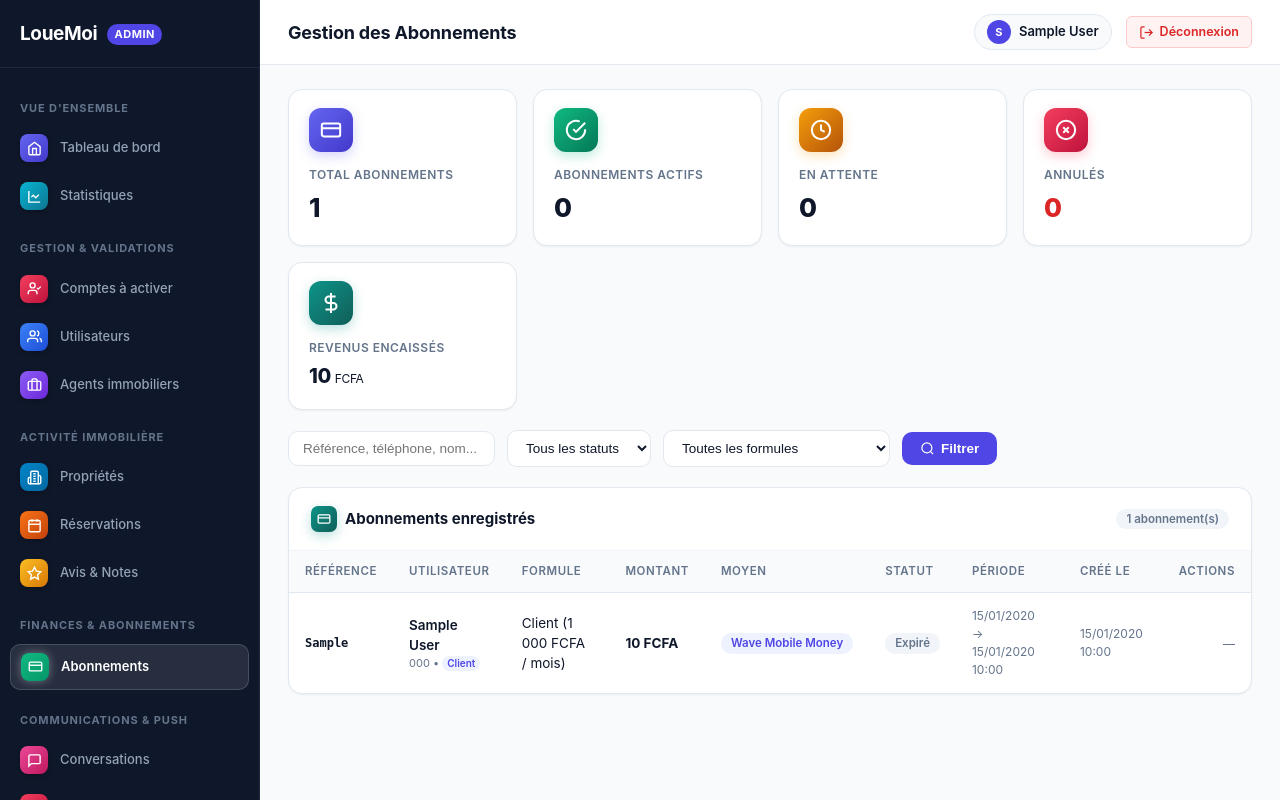
After one commit to Mike2025-ui/LoueMoi, a Django app: page /dashboard/subscriptions/ in a window 1280 px wide. The commit adds this page. Run offline with Django 5.2, Linux system fonts and the light colour scheme; a user stored in the database is signed in; tables that the repository leaves empty hold one stand-in row (values such as "Sample post").

Commit message:
feat(dashboard): gestion et annulation des abonnements et prise d'effet immediate de la revocation des badges

```diff
--- a/backend/accounts/serializers.py
+++ b/backend/accounts/serializers.py
@@ -49,6 +49,9 @@ class UserSerializer(serializers.ModelSerializer):
         ]
 
     def get_is_verified(self, user):
+        # Décision souveraine de l'administration : si révoqué ou désactivé, le badge est False
+        if not getattr(user, "is_verified", False):
+            return False
         from django.utils import timezone
         now = timezone.now()
         # 1. Tout utilisateur avec un abonnement actif bénéficie du badge certifié
@@ -56,11 +59,10 @@ class UserSerializer(serializers.ModelSerializer):
             return True
         # 2. Badge attribué aux agents ou bailleurs en base ou via leur profil
         if user.role in (User.ROLE_AGENT, User.ROLE_BAILLEUR):
-            if user.is_verified:
-                return True
             profile = getattr(user, "agent_profile", None)
             if profile and profile.is_verified:
                 return True
+            return True
         return False
 
     def update(self, instance, validated_data):
--- a/backend/dashboard/templates/dashboard/agents_list.html
+++ b/backend/dashboard/templates/dashboard/agents_list.html
@@ -89,7 +89,7 @@
             {% endif %}
             <form method="post" action="{% url 'dashboard:toggle_certificate' u.pk %}" style="display:inline">
               {% csrf_token %}
-              <button type="submit" class="btn-action-view" style="padding:3px 7px;font-size:11px;cursor:pointer" title="Basculer la certification">
+              <button type="submit" class="btn-action-view" style="padding:3px 7px;font-size:11px;cursor:pointer" title="Basculer la certification" {% if u.is_verified %}onclick="return confirm('Retirer le badge Certifié de cet agent ? Ses abonnements actifs seront annulés.');"{% endif %}>
                 {% if u.is_verified %}Retirer{% else %}Certifier{% endif %}
               </button>
             </form>
--- a/backend/dashboard/templates/dashboard/base.html
+++ b/backend/dashboard/templates/dashboard/base.html
@@ -73,6 +73,14 @@
             <svg width="15" height="15" viewBox="0 0 24 24" fill="none" stroke="#FFFFFF" stroke-width="2.2"><polygon points="12 2 15.09 8.26 22 9.27 17 14.14 18.18 21.02 12 17.77 5.82 21.02 7 14.14 2 9.27 8.91 8.26 12 2"/></svg>
           </span>
           <span>Avis & Notes</span>
+        </a>
+
+        <div class="sidebar-heading">Finances & Abonnements</div>
+        <a href="{% url 'dashboard:subscriptions_list' %}" class="{% if active == 'subscriptions' %}active{% endif %}">
+          <span class="nav-icon grad-emerald" style="background: linear-gradient(135deg, #10B981, #059669);">
+            <svg width="15" height="15" viewBox="0 0 24 24" fill="none" stroke="#FFFFFF" stroke-width="2.2"><rect width="20" height="14" x="2" y="5" rx="2"/><line x1="2" x2="22" y1="10" y2="10"/></svg>
+          </span>
+          <span>Abonnements</span>
         </a>
 
         <div class="sidebar-heading">Communications & Push</div>
--- /dev/null
+++ b/backend/dashboard/templates/dashboard/subscriptions_list.html
@@ -0,0 +1,160 @@
+{% extends "dashboard/base.html" %}
+{% block title %}Abonnements · LoueMoi Admin{% endblock %}
+{% block page_title %}Gestion des Abonnements{% endblock %}
+{% block content %}
+
+<div class="stat-grid" style="margin-bottom:20px">
+  <div class="stat-card">
+    <div class="stat-icon grad-indigo">
+      <svg width="22" height="22" viewBox="0 0 24 24" fill="none" stroke="#FFFFFF" stroke-width="2.2"><rect width="20" height="14" x="2" y="5" rx="2"/><line x1="2" x2="22" y1="10" y2="10"/></svg>
+    </div>
+    <div class="stat-label">Total Abonnements</div>
+    <div class="stat-value">{{ stats.total }}</div>
+  </div>
+
+  <div class="stat-card">
+    <div class="stat-icon grad-emerald">
+      <svg width="22" height="22" viewBox="0 0 24 24" fill="none" stroke="#FFFFFF" stroke-width="2.2"><path d="M22 11.08V12a10 10 0 1 1-5.93-9.14"/><polyline points="22 4 12 14.01 9 11.01"/></svg>
+    </div>
+    <div class="stat-label">Abonnements Actifs</div>
+    <div class="stat-value" style="color:var(--emerald)">{{ stats.active }}</div>
+  </div>
+
+  <div class="stat-card">
+    <div class="stat-icon grad-amber">
+      <svg width="22" height="22" viewBox="0 0 24 24" fill="none" stroke="#FFFFFF" stroke-width="2.2"><circle cx="12" cy="12" r="10"/><polyline points="12 6 12 12 16 14"/></svg>
+    </div>
+    <div class="stat-label">En attente</div>
+    <div class="stat-value">{{ stats.pending }}</div>
+  </div>
+
+  <div class="stat-card">
+    <div class="stat-icon grad-rose">
+      <svg width="22" height="22" viewBox="0 0 24 24" fill="none" stroke="#FFFFFF" stroke-width="2.2"><circle cx="12" cy="12" r="10"/><line x1="15" y1="9" x2="9" y2="15"/><line x1="9" y1="9" x2="15" y2="15"/></svg>
+    </div>
+    <div class="stat-label">Annulés</div>
+    <div class="stat-value" style="color:var(--danger)">{{ stats.cancelled }}</div>
+  </div>
+
+  <div class="stat-card">
+    <div class="stat-icon grad-teal">
+      <svg width="22" height="22" viewBox="0 0 24 24" fill="none" stroke="#FFFFFF" stroke-width="2.2"><line x1="12" y1="1" x2="12" y2="23"/><path d="M17 5H9.5a3.5 3.5 0 0 0 0 7h5a3.5 3.5 0 0 1 0 7H6"/></svg>
+    </div>
+    <div class="stat-label">Revenus Encaissés</div>
+    <div class="stat-value" style="font-size:20px">{{ stats.total_revenue }} <span style="font-size:12px;font-weight:normal">FCFA</span></div>
+  </div>
+</div>
+
+<form class="filters" method="get">
+  <input type="text" name="q" placeholder="Référence, téléphone, nom..." value="{{ q }}">
+  <select name="status">
+    <option value="">Tous les statuts</option>
+    <option value="active" {% if status == "active" %}selected{% endif %}>Actif</option>
+    <option value="pending" {% if status == "pending" %}selected{% endif %}>En attente</option>
+    <option value="expired" {% if status == "expired" %}selected{% endif %}>Expiré</option>
+    <option value="cancelled" {% if status == "cancelled" %}selected{% endif %}>Annulé</option>
+  </select>
+  <select name="plan">
+    <option value="">Toutes les formules</option>
+    <option value="client" {% if plan == "client" %}selected{% endif %}>Client (1 000 FCFA)</option>
+    <option value="pro" {% if plan == "pro" %}selected{% endif %}>Bailleur / Agent (3 000 FCFA)</option>
+  </select>
+  <button type="submit">
+    <svg width="15" height="15" viewBox="0 0 24 24" fill="none" stroke="currentColor" stroke-width="2"><circle cx="11" cy="11" r="8"/><line x1="21" y1="21" x2="16.65" y2="16.65"/></svg>
+    Filtrer
+  </button>
+  {% if q or status or plan %}
+    <a href="{% url 'dashboard:subscriptions_list' %}" class="btn-reset" style="padding:9px 14px;border:1px solid var(--border);border-radius:var(--radius-md);color:var(--text-muted);font-size:13.5px;font-weight:500;text-decoration:none">Réinitialiser</a>
+  {% endif %}
+</form>
+
+<div class="card">
+  <div class="card-header">
+    <h2 class="card-title">
+      <span class="section-icon grad-teal">
+        <svg width="14" height="14" viewBox="0 0 24 24" fill="none" stroke="#FFFFFF" stroke-width="2.2"><rect width="20" height="14" x="2" y="5" rx="2"/><line x1="2" x2="22" y1="10" y2="10"/></svg>
+      </span>
+      <span>Abonnements enregistrés</span>
+    </h2>
+    <span class="badge badge-muted">{{ page_obj.paginator.count }} abonnement(s)</span>
+  </div>
+  <div class="table-wrap">
+  <table>
+    <thead><tr>
+      <th>Référence</th>
+      <th>Utilisateur</th>
+      <th>Formule</th>
+      <th>Montant</th>
+      <th>Moyen</th>
+      <th>Statut</th>
+      <th>Période</th>
+      <th>Créé le</th>
+      <th style="text-align:right">Actions</th>
+    </tr></thead>
+    <tbody>
+      {% for s in page_obj %}
+      <tr>
+        <td class="cell-primary" style="font-family:monospace;font-size:12px">{{ s.reference }}</td>
+        <td>
+          <a href="{% url 'dashboard:user_detail' s.user.pk %}" style="text-decoration:none;font-weight:600;color:var(--text-primary)">
+            {{ s.user.first_name }} {{ s.user.last_name }}
+          </a>
+          <div style="font-size:11px;color:var(--text-muted)">{{ s.user.phone }} &bull; <span class="badge badge-primary" style="font-size:10px;padding:1px 5px">{{ s.user.get_role_display }}</span></div>
+        </td>
+        <td>{{ s.get_plan_display }}</td>
+        <td style="font-weight:700">{{ s.amount }} FCFA</td>
+        <td><span class="badge badge-primary">{{ s.get_payment_method_display }}</span></td>
+        <td>
+          {% if s.status == 'active' %}
+            {% if s.is_currently_active %}
+              <span class="badge badge-success"><span class="badge-dot"></span>Actif</span>
+            {% else %}
+              <span class="badge badge-muted">Expiré</span>
+            {% endif %}
+          {% elif s.status == 'cancelled' %}
+            <span class="badge badge-danger"><span class="badge-dot"></span>Annulé</span>
+          {% elif s.status == 'expired' %}
+            <span class="badge badge-muted">Expiré</span>
+          {% else %}
+            <span class="badge badge-warning"><span class="badge-dot"></span>En attente</span>
+          {% endif %}
+        </td>
+        <td class="cell-subtext">
+          {% if s.started_at and s.expires_at %}
+            {{ s.started_at|date:"d/m/Y" }} &rarr; {{ s.expires_at|date:"d/m/Y H:i" }}
+          {% else %}
+            &mdash;
+          {% endif %}
+        </td>
+        <td class="cell-subtext">{{ s.created_at|date:"d/m/Y H:i" }}</td>
+        <td style="text-align:right">
+          {% if s.status == 'active' and s.is_currently_active %}
+            <form method="post" action="{% url 'dashboard:cancel_subscription' s.pk %}" style="display:inline">
+              {% csrf_token %}
+              <button type="submit" class="btn-action-reject" style="padding:4px 10px;font-size:11.5px;cursor:pointer" onclick="return confirm('Confirmez-vous l\'annulation immédiate de cet abonnement ? Les accès et badges associés seront révoqués.');">
+                Annuler
+              </button>
+            </form>
+          {% elif s.status == 'pending' %}
+            <form method="post" action="{% url 'dashboard:cancel_subscription' s.pk %}" style="display:inline">
+              {% csrf_token %}
+              <button type="submit" class="btn-action-reject" style="padding:4px 10px;font-size:11.5px;cursor:pointer" onclick="return confirm('Annuler cette demande d\'abonnement en attente ?');">
+                Annuler
+              </button>
+            </form>
+          {% else %}
+            <span class="cell-subtext">&mdash;</span>
+          {% endif %}
+        </td>
+      </tr>
+      {% empty %}
+      <tr><td colspan="9" class="empty-state">Aucun abonnement trouvé.</td></tr>
+      {% endfor %}
+    </tbody>
+  </table>
+  </div>
+  {% if page_obj.has_other_pages %}
+    {% include "dashboard/pagination.html" %}
+  {% endif %}
+</div>
+{% endblock %}
--- a/backend/dashboard/urls.py
+++ b/backend/dashboard/urls.py
@@ -24,6 +24,8 @@ urlpatterns = [
     path("activations/", views.pending_activations, name="pending_activations"),
     path("activations/<int:pk>/activate/", views.activate_user, name="activate_user"),
     path("fcm/", views.fcm_list, name="fcm_list"),
+    path("subscriptions/", views.subscriptions_list, name="subscriptions_list"),
+    path("subscriptions/<int:pk>/cancel/", views.cancel_subscription, name="cancel_subscription"),
     path("statistics/", views.statistics, name="statistics"),
     path("app-settings/", views.app_settings_view, name="app_settings"),
 ]
--- a/backend/dashboard/views.py
+++ b/backend/dashboard/views.py
@@ -11,14 +11,16 @@ from django.contrib import messages
 from django.contrib.auth import views as auth_views
 from django.core.paginator import Paginator
 from django.db import transaction
-from django.db.models import Count, OuterRef, Q, Subquery
+from django.db.models import Count, OuterRef, Q, Subquery, Sum
 from django.shortcuts import get_object_or_404, redirect, render
 from django.urls import reverse_lazy
+from django.utils import timezone
 
 from accounts.models import User
 from agents.models import AgentProfile
 from messaging.models import Conversation, Message
 from notifications.models import DeviceToken, Notification
+from payments.models import Subscription
 from properties.models import Property
 from reservations.models import Reservation
 from reviews.models import Review
@@ -108,6 +110,8 @@ def index(request):
         "notifications_total": Notification.objects.count(),
         "notifications_non_lues": Notification.objects.filter(is_read=False).count(),
         "reviews_total": Review.objects.count(),
+        "subscriptions_total": Subscription.objects.count(),
+        "subscriptions_active": Subscription.objects.filter(status=Subscription.STATUS_ACTIVE, expires_at__gt=timezone.now()).count(),
     }
 
     # Activité récente : fusion d'événements réellement horodatés
@@ -178,6 +182,7 @@ def user_detail(request, pk):
     reviews = Review.objects.filter(user=user).select_related("property").order_by("-created_at")[:20]
     notifications = Notification.objects.filter(recipient=user).order_by("-created_at")[:20]
     agent_profile = AgentProfile.objects.filter(user=user).first()
+    subscriptions = user.subscriptions.order_by("-created_at")[:20]
 
     return render(
         request,
@@ -187,6 +192,7 @@ def user_detail(request, pk):
             "properties": properties, "reservations": reservations,
             "conversations": conversations, "reviews": reviews,
             "notifications": notifications, "agent_profile": agent_profile,
+            "subscriptions": subscriptions,
         },
     )
 
@@ -650,6 +656,12 @@ def toggle_certificate(request, pk):
             )
             profile.save(update_fields=["is_verified", "certification_status"])
 
+        if not new_status:
+            # Révoquer et annuler immédiatement tout abonnement actif de l'utilisateur
+            # pour garantir que le badge ne subsiste pas et que l'action admin est immédiatement effective
+            for sub in user.subscriptions.filter(status=Subscription.STATUS_ACTIVE):
+                sub.cancel_and_revoke()
+
         action_label = "activé" if new_status else "retiré"
         messages.success(
             request,
@@ -747,3 +759,86 @@ def public_app_config_api(request):
             "updated_at": cfg.updated_at.isoformat() if cfg.updated_at else None,
         }
     )
+
+
+@staff_required
+def subscriptions_list(request):
+    """GET /dashboard/subscriptions/
+    Gestion complète et suivi des abonnements clients et professionnels."""
+    now = timezone.now()
+    qs = Subscription.objects.select_related("user").order_by("-created_at")
+    status = request.GET.get("status", "").strip()
+    plan = request.GET.get("plan", "").strip()
+    q = request.GET.get("q", "").strip()
+
+    if status:
+        if status == "active":
+            qs = qs.filter(status=Subscription.STATUS_ACTIVE, expires_at__gt=now)
+        elif status == "expired":
+            qs = qs.filter(
+                Q(status=Subscription.STATUS_EXPIRED)
+                | Q(status=Subscription.STATUS_ACTIVE, expires_at__lte=now)
+            )
+        else:
+            qs = qs.filter(status=status)
+    if plan:
+        qs = qs.filter(plan=plan)
+    if q:
+        qs = qs.filter(
+            Q(reference__icontains=q)
+            | Q(user__phone__icontains=q)
+            | Q(user__first_name__icontains=q)
+            | Q(user__last_name__icontains=q)
+        )
+
+    stats = {
+        "total": Subscription.objects.count(),
+        "active": Subscription.objects.filter(
+            status=Subscription.STATUS_ACTIVE, expires_at__gt=now
+        ).count(),
+        "expired": Subscription.objects.filter(
+            Q(status=Subscription.STATUS_EXPIRED)
+            | Q(status=Subscription.STATUS_ACTIVE, expires_at__lte=now)
+        ).count(),
+        "cancelled": Subscription.objects.filter(
+            status=Subscription.STATUS_CANCELLED
+        ).count(),
+        "pending": Subscription.objects.filter(
+            status=Subscription.STATUS_PENDING
+        ).count(),
+        "total_revenue": Subscription.objects.filter(
+            status__in=[Subscription.STATUS_ACTIVE, Subscription.STATUS_EXPIRED]
+        ).aggregate(total=Sum("amount"))["total"]
+        or 0,
+    }
+
+    page = _paginate(request, qs)
+    return render(
+        request,
+        "dashboard/subscriptions_list.html",
+        {
+            "page_obj": page,
+            "stats": stats,
+            "status": status,
+            "plan": plan,
+            "q": q,
+            "active": "subscriptions",
+        },
+    )
+
+
+@staff_required
+def cancel_subscription(request, pk):
+    """POST /dashboard/subscriptions/<pk>/cancel/
+    Annule immédiatement un abonnement et révoque le badge certifié associé."""
+    sub = get_object_or_404(Subscription, pk=pk)
+    if request.method == "POST":
+        sub.cancel_and_revoke()
+        messages.success(
+            request,
+            f"L'abonnement {sub.reference} ({sub.get_plan_display()}) de {sub.user} a été annulé avec succès et le badge a été révoqué.",
+        )
+    referer = request.META.get("HTTP_REFERER", "")
+    if "users/" in referer:
+        return redirect("dashboard:user_detail", pk=sub.user.pk)
+    return redirect("dashboard:subscriptions_list")
```
Also changed, not shown: backend/dashboard/templates/dashboard/user_detail.html (+77 -2 lines), backend/dashboard/tests.py (+74 -0 lines), backend/payments/models.py (+21 -0 lines), backend/properties/serializers.py (+4 -3 lines), 2 other files.
